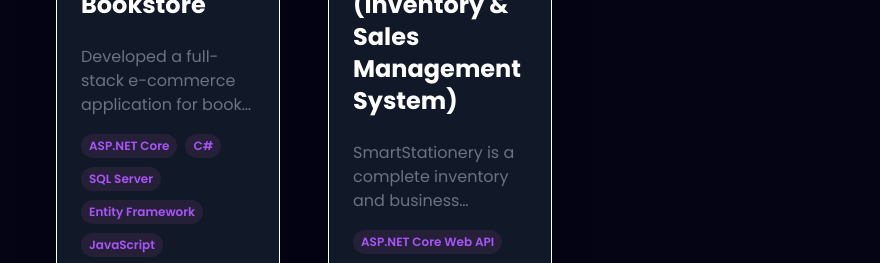
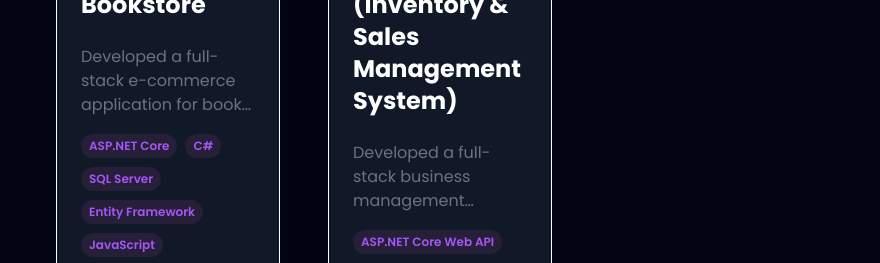
Before and after one commit to Shivampatil09/Shivam-Portfolio, a React (Vite) app: page / in a window 1280 px wide. Shown: the part 2520-2783 px from the top of the page, without its empty margins (200-1080 px from the left). Built offline with nearby package versions, Linux system fonts and the light colour scheme.

Commit message:
project 1.2

```diff
--- a/src/constants.js
+++ b/src/constants.js
@@ -247,7 +247,7 @@
     {
       id: 1,
       title: "SmartStationery (Inventory & Sales Management System)",
-      description:`SmartStationery is a complete inventory and business management system. It manages stock, billing, user roles, and finances. Administrators can control inventory, sales, expenses, and get insights from a centralized dashboard. Staff access is limited for security. The backend uses ASP.NET Core Web API and secure authentication with roles. It has RESTful APIs for inventory tracking, sales, and reporting. The user-friendly frontend ensures smooth operation and integrates well with the backend. The system features validation and error handling, making it ready for real-world use.`,
+      description:`Developed a full-stack business management application for inventory, sales, purchases, and expense tracking with role-based authentication for admin and staff. Implemented RESTful APIs, secure JWT authentication, and optimized data handling using Entity Framework Core and SQL Server.`,
       image: SmartStationaryLogo,
       tags: ["ASP.NET Core Web API", "C#", "SQL Server", "Entity Framework Core", "LINQ", "JWT Authentication", "JavaScript","React"],
       github: "#",
```
